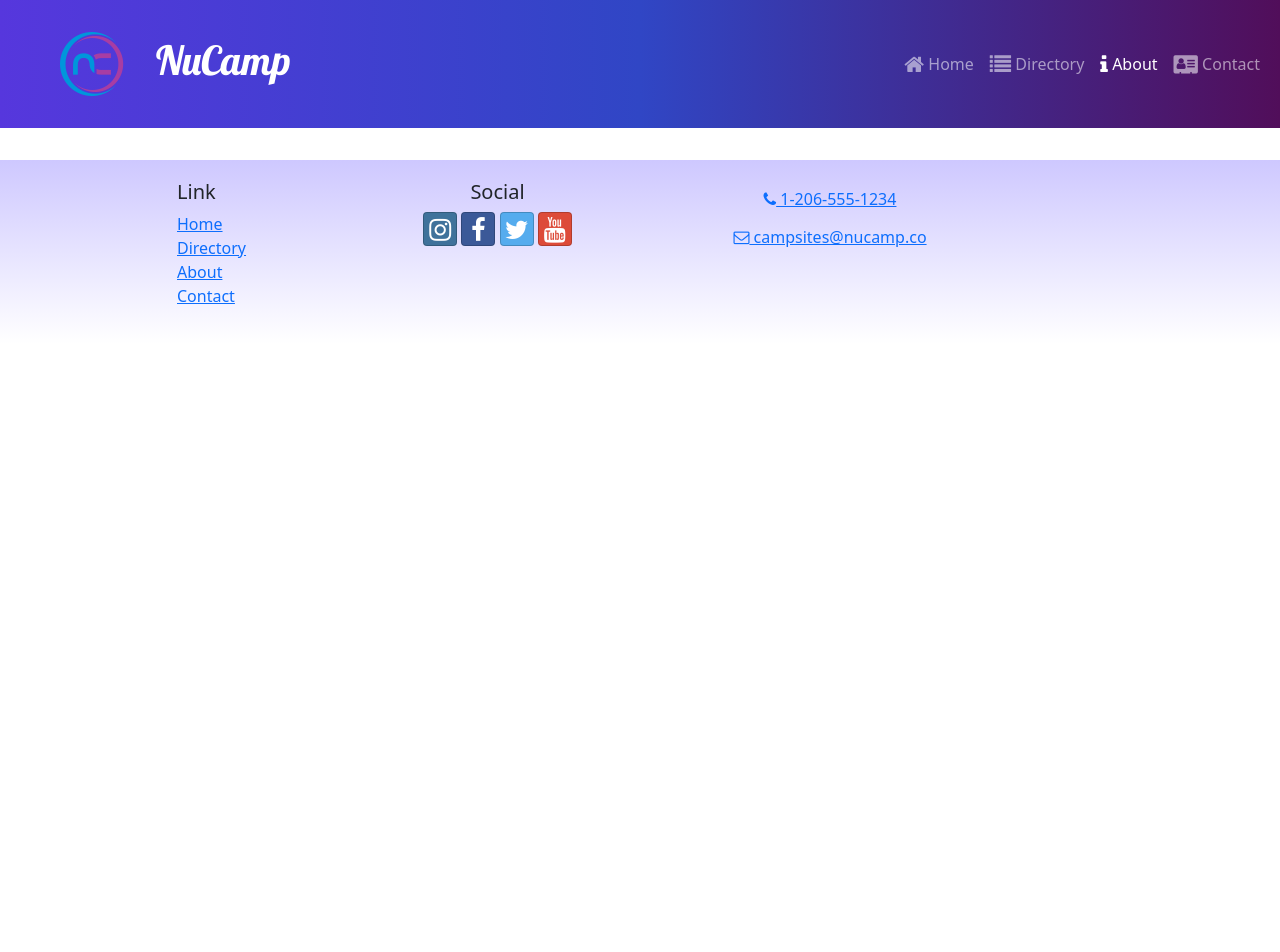
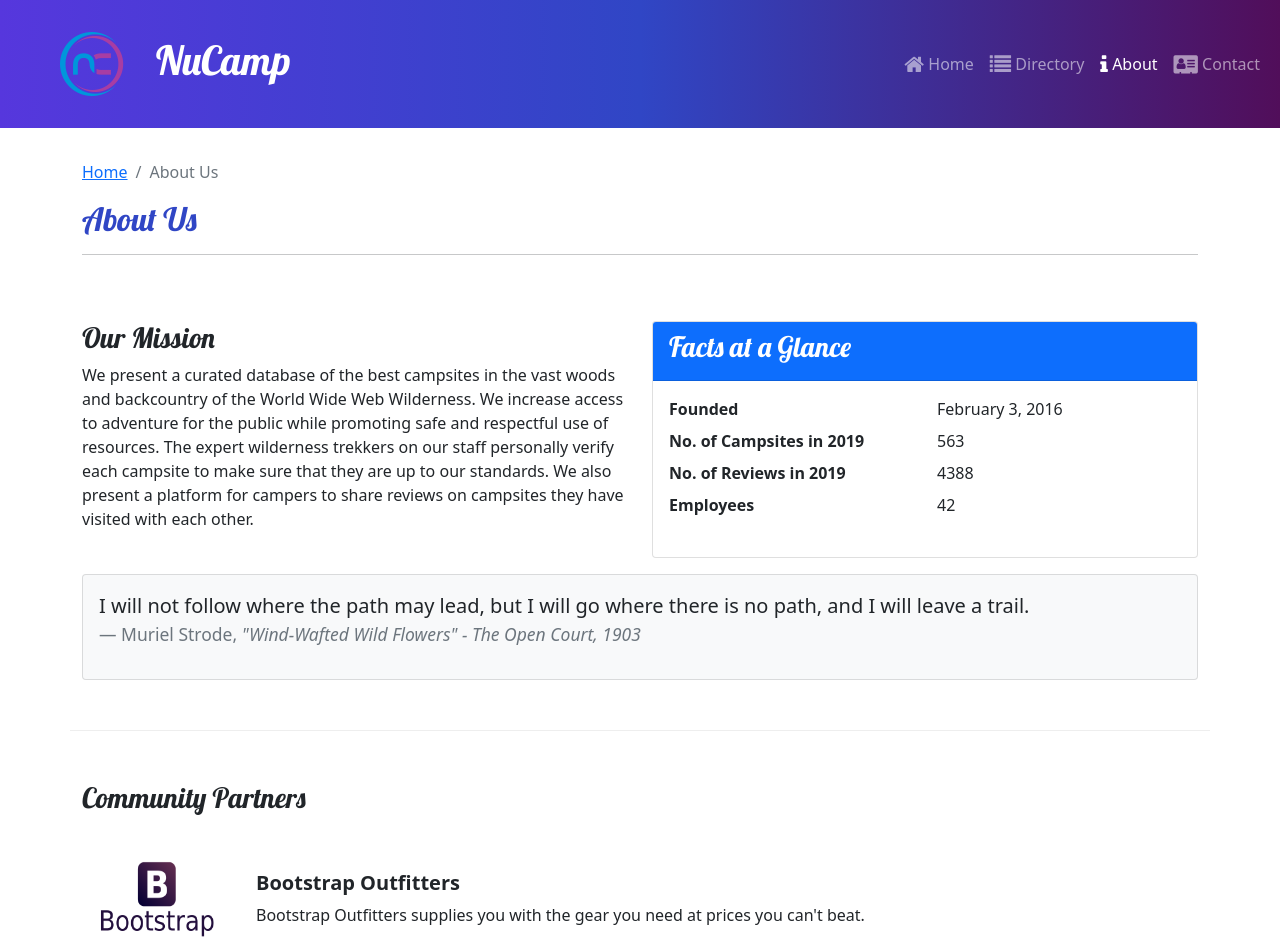
Before and after one commit to kcksteve/nucampsite-react, a React (Create React App) app: page /about in a window 1280 px wide. Shown: the top 952 px of the page. Before the commit the page ends 800 px from the top, so only its background shows below. Built offline with nearby package versions, Linux system fonts and the light colour scheme.

Commit message:
Update App.js, DisplayList.js, and 4 more files... Workshop 2 - About Us Page

```diff
--- a/src/App.js
+++ b/src/App.js
@@ -4,6 +4,7 @@
 import './App.css';
 import CampsitesDirectoryPage from './pages/CampsitesDirectoryPage';
 import CampsiteDetailPage from './pages/CampsiteDetailPage';
+import AboutPage from './pages/AboutPage';
 import Header from './components/Header';
 import Footer from './components/Footer';
 
@@ -19,6 +20,7 @@
                     path='directory/:campsiteId'
                     element={<CampsiteDetailPage />}
                 />
+                <Route path='about' element={<AboutPage/>}/>
             </Routes>
             <Footer/>
         </div>
--- a/src/features/display/DisplayList.js
+++ b/src/features/display/DisplayList.js
@@ -2,9 +2,10 @@
 import DisplayCard from './DisplayCard';
 import { selectFeaturedCampsite } from '../campsites/campsitesSlice';
 import { selectFeaturedPromotion } from '../promotions/promotionsSlice';
+import { selectFeaturedPartner } from '../partners/partnersSlice';
 
 const DisplayList = () => {
-    const items = [selectFeaturedCampsite(), selectFeaturedPromotion()];
+    const items = [selectFeaturedCampsite(), selectFeaturedPromotion(), selectFeaturedPartner()];
 
     return (
         <Row>
--- /dev/null
+++ b/src/features/partners/Partner.js
@@ -0,0 +1,18 @@
+const Partner = ({ partner }) => {
+    if (partner) {
+        const { image, name, description } = partner;
+
+        return (
+            <>
+                <img src={image} alt={name} style={{width:'150px'}} />
+                <div className='m-4'>
+                    <h5 className='fw-bold'>{name}</h5>
+                    {description}
+                </div>
+            </>
+        );
+    }
+    return null;
+}
+
+export default Partner;
--- /dev/null
+++ b/src/features/partners/PartnersList.js
@@ -0,0 +1,19 @@
+import { Row, Col } from 'reactstrap';
+import Partner from './Partner';
+import { selectAllPartners } from './partnersSlice';
+
+const PartnersList = () => {
+    const partners = selectAllPartners();
+
+    return (
+        <Col className='mt-4'>
+            <Row>
+                {partners.map(partner => {
+                    return <div className='d-flex mb-5' key={partner.id}><Partner partner={partner}/></div>}
+                    )}
+            </Row>
+        </Col>
+    );
+}
+
+export default PartnersList;
--- /dev/null
+++ b/src/features/partners/partnersSlice.js
@@ -0,0 +1,9 @@
+import {PARTNERS} from '../../app/shared/PARTNERS'
+
+export const selectAllPartners = () => {
+    return PARTNERS;
+}
+
+export const selectFeaturedPartner = () => {
+    return PARTNERS.find((partner) => partner.featured);
+}
--- /dev/null
+++ b/src/pages/AboutPage.js
@@ -0,0 +1,73 @@
+import { Col, Row, Container, Card, CardBody, CardHeader } from 'reactstrap';
+import SubHeader from '../components/SubHeader';
+import PartnersList from '../features/partners/PartnersList';
+
+const AboutPage = () => {
+    return (
+        <Container>
+            <SubHeader current='About Us'/>
+            <Row className='row-content'>
+                <Col sm='6'>
+                    <h3>Our Mission</h3>
+                    <p>
+                        We present a curated database of the best campsites in the
+                        vast woods and backcountry of the World Wide Web Wilderness.
+                        We increase access to adventure for the public while
+                        promoting safe and respectful use of resources. The expert
+                        wilderness trekkers on our staff personally verify each
+                        campsite to make sure that they are up to our standards. We
+                        also present a platform for campers to share reviews on
+                        campsites they have visited with each other.
+                    </p>
+                </Col>
+                <Col sm='6'>
+                    <Card >
+                        <CardHeader className='bg-primary text-white'>
+                            <h3>Facts at a Glance</h3>
+                        </CardHeader>
+                        <CardBody>
+                            <dl className='row'>
+                                <dt className='col-6'>Founded</dt>
+                                <dd className='col-6'>February 3, 2016</dd>
+                                <dt className='col-6'>No. of Campsites in 2019</dt>
+                                <dd className='col-6'>563</dd>
+                                <dt className='col-6'>No. of Reviews in 2019</dt>
+                                <dd className='col-6'>4388</dd>
+                                <dt className='col-6'>Employees</dt>
+                                <dd className='col-6'>42</dd>
+                            </dl>
+                        </CardBody>
+                    </Card>
+                </Col>
+                <Col>
+                    <Card className='bg-light mt-3'>
+                        <CardBody>
+                            <blockquote className='blockquote'>
+                                <p>
+                                    I will not follow where the path may lead, but I
+                                    will go where there is no path, and I will leave
+                                    a trail.
+                                </p>
+                                <footer className='blockquote-footer'>
+                                    Muriel Strode,{' '}
+                                    <cite title='Source Title'>
+                                        "Wind-Wafted Wild Flowers" - The Open Court,
+                                        1903
+                                    </cite>
+                                </footer>
+                            </blockquote>
+                        </CardBody>
+                    </Card>
+                </Col>
+            </Row>
+            <Row className='row-content'>
+                <Col xs='12'>
+                    <h3>Community Partners</h3>
+                </Col>
+                <PartnersList/>
+            </Row>
+        </Container>
+    );
+}
+
+export default AboutPage;
```
